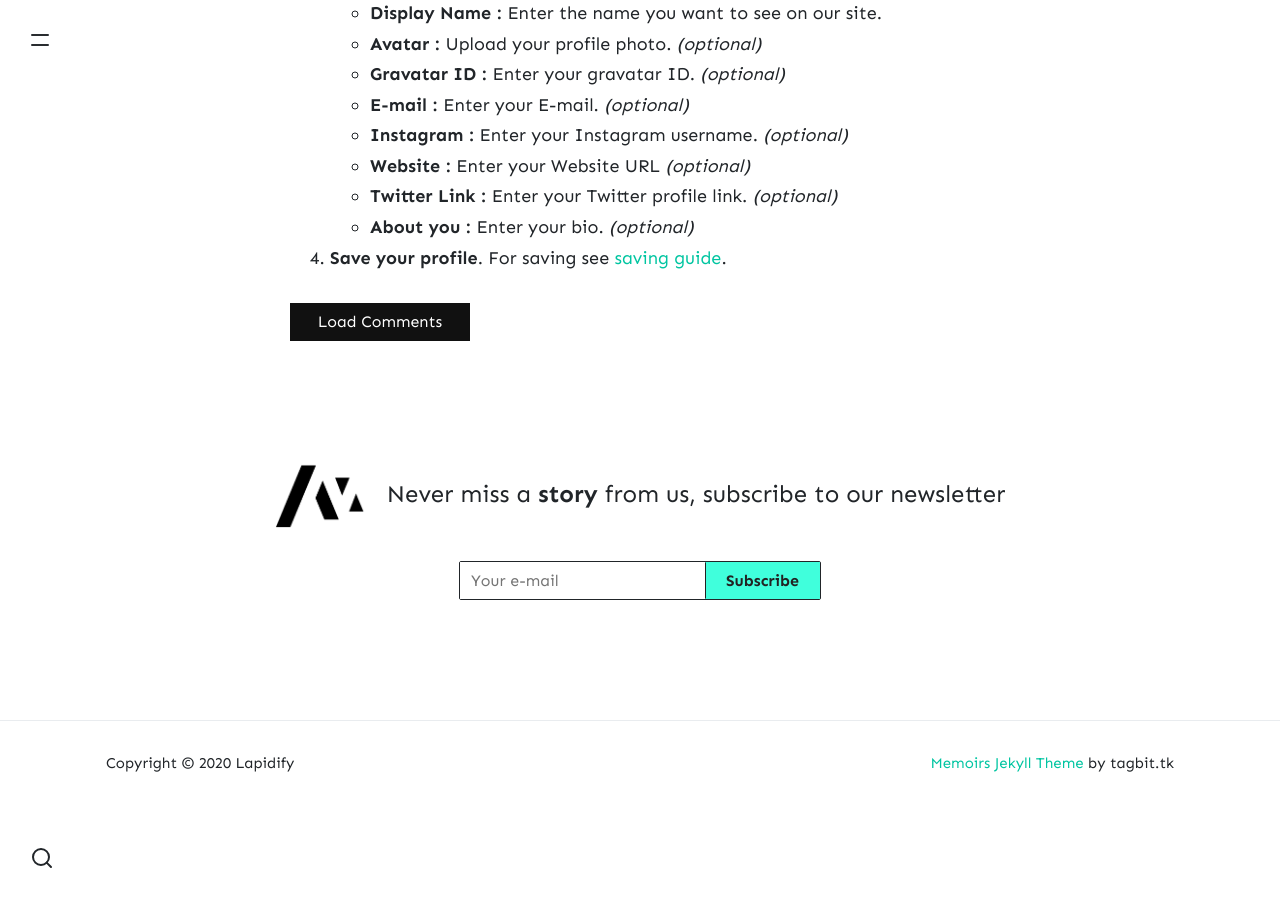
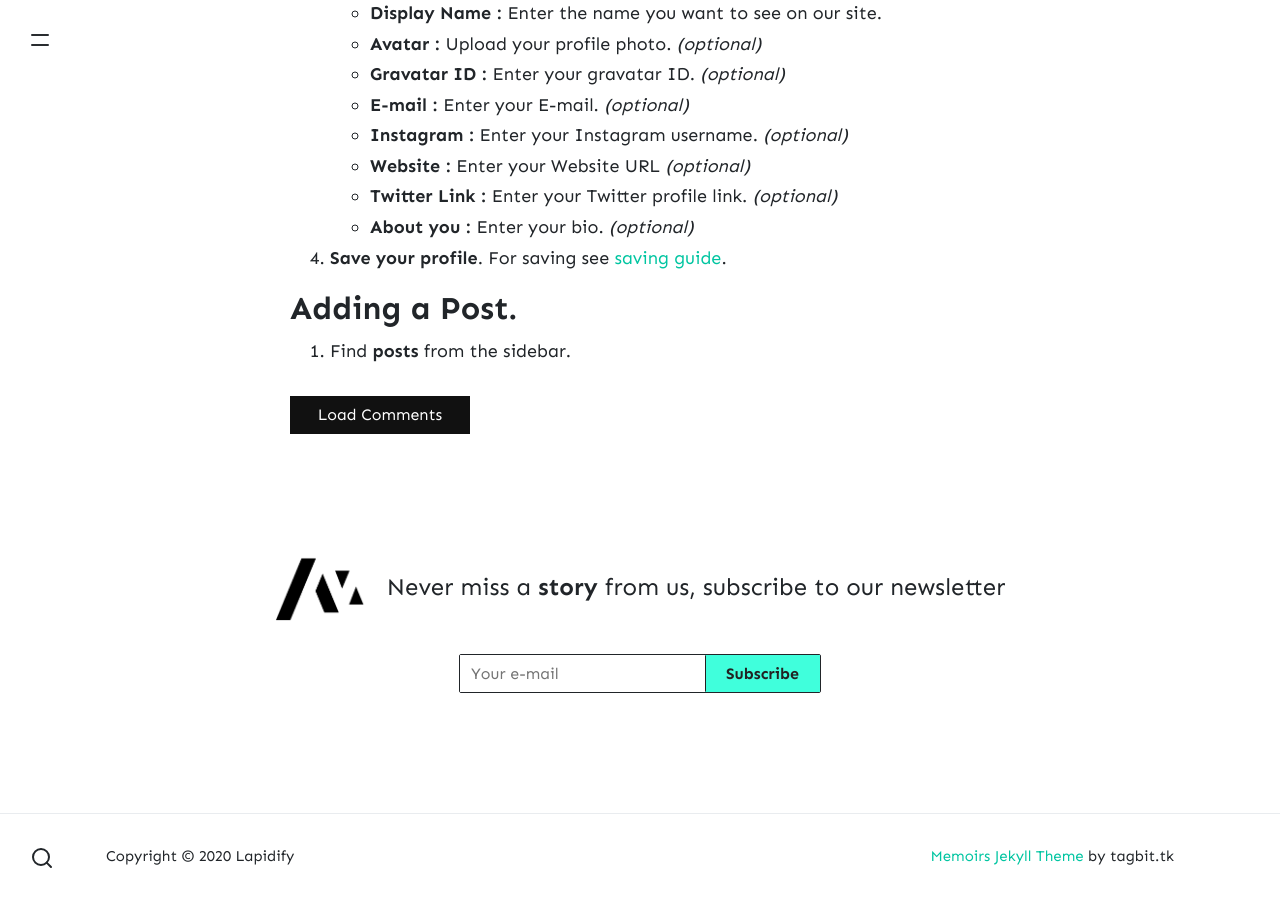
Before and after one commit to muhammedashfar7/Lapidify, a Jekyll site: the page built from writer-s-guide.md, in a window 1280 px wide and 900 px high, scrolled down 1179 px. Built offline with Jekyll 4.4.1, drawn with Linux system fonts in a browser that asks for light colours; nearby versions of some CDN libraries; a script that is not in the unit is left out; comment, search, counter and statistics services are not loaded; before the commit the page ends 1986 px from its top, so only the background shows below that.

Commit message:
Update from Forestry.io Muhammed Ashfar updated writer-s-guide.md

```diff
--- a/writer-s-guide.md
+++ b/writer-s-guide.md
@@ -21,7 +21,7 @@ The fields with **optional** on the status bar are optional and not compulsory t
 
 Before start writing you should check that your profile is created in author tab. Otherwise create new.
 
-1. **Select the author tab from the sidebar.![](/uploads/tempsnip1-1.png)**
+1. Select the author tab from the sidebar.**![](/uploads/tempsnip1-1.png)**
 2. Then in the top tap on **New Author** and create one.![](/uploads/tempsnip2.png)
 3. Before adding your details please read the following usage of strings.
    * **Shortname :** Enter your name or nickname in small letters. This field is used to identify your profile in the post.
@@ -34,3 +34,7 @@ Before start writing you should check that your profile is created in author tab
    * **Twitter Link :** Enter your Twitter profile link. _(optional)_
    * **About you :** Enter your bio. _(optional)_
 4. **Save your profile**. For saving see [saving guide](#saving-guide "saving guide").
+
+## **Adding a Post.**
+
+1. Find **posts** from the sidebar.
```
